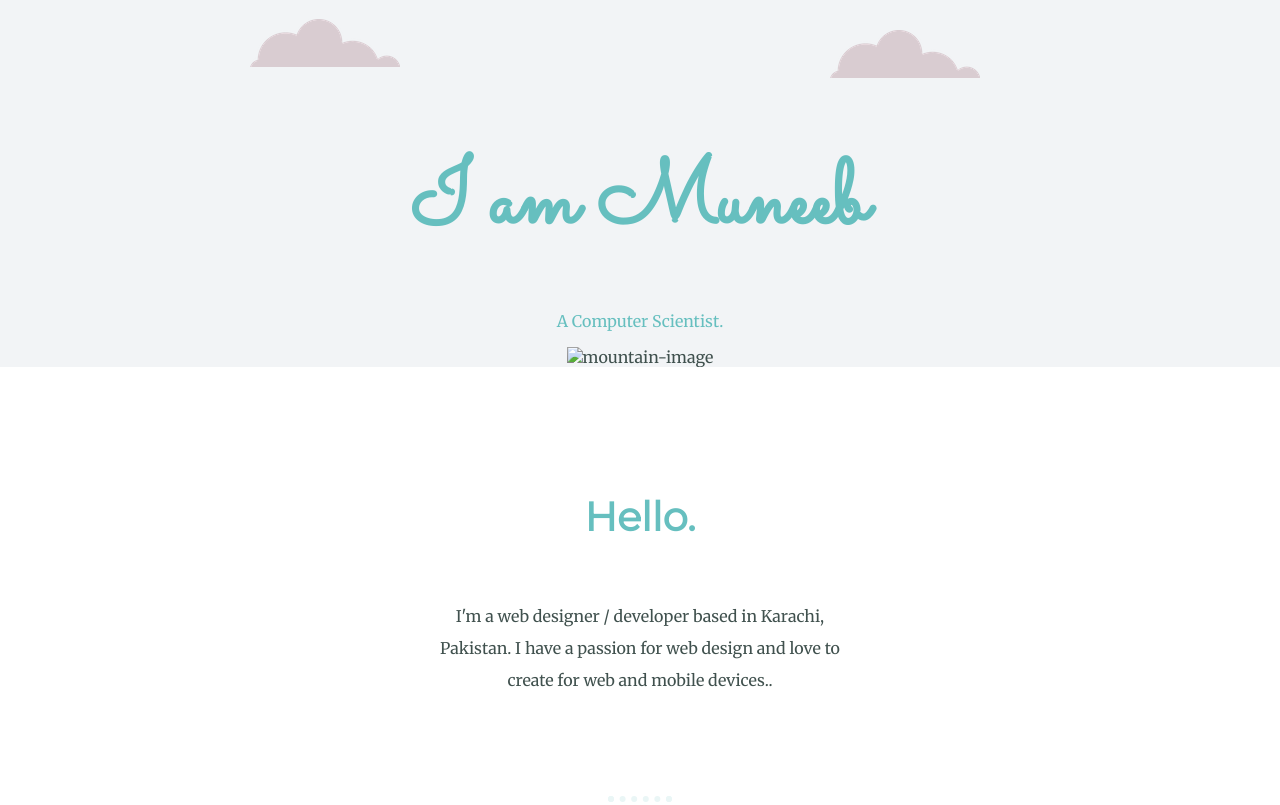
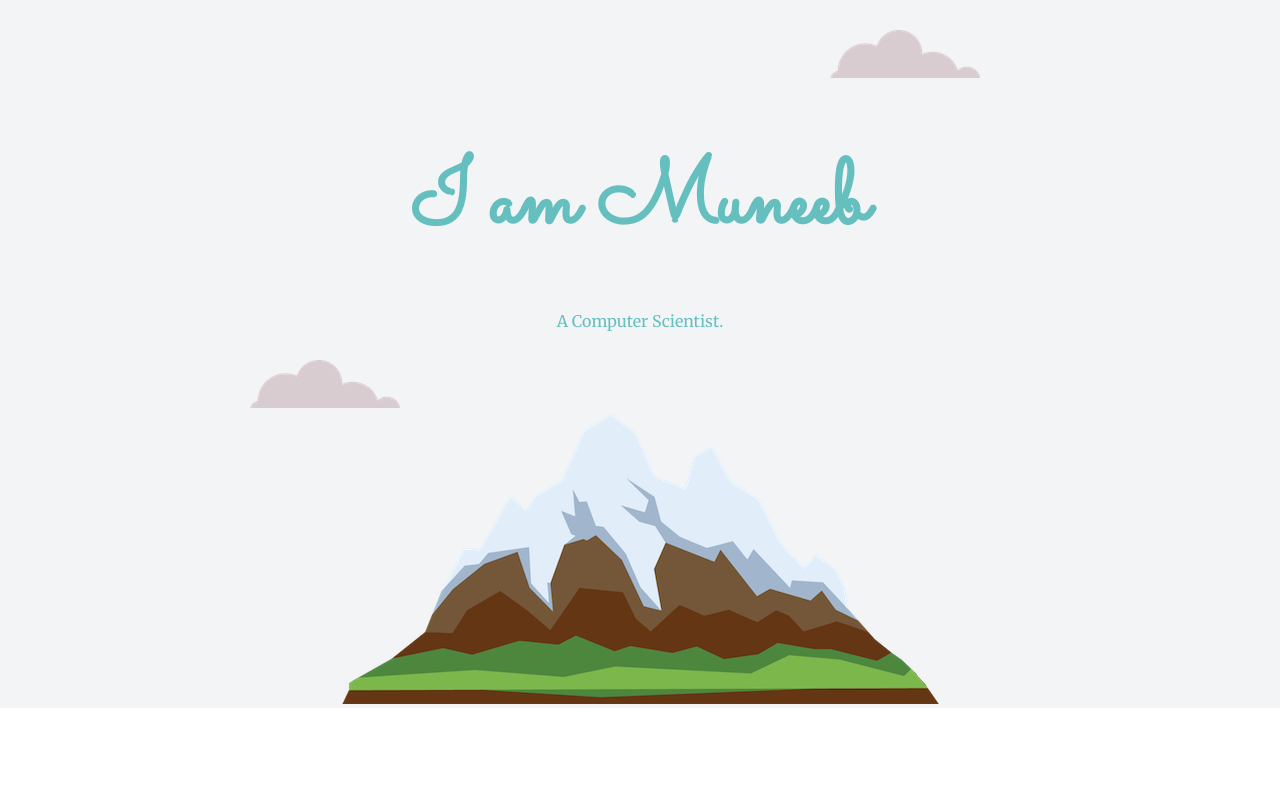
Before and after one commit to hussainghazali/Web-Programming-Assignment-02, a plain HTML site: page AboutMe.html in a window 1280 px wide. Shown: the top 805 px of the page. Drawn offline with Linux system fonts and the light colour scheme.

Commit message:
Update AboutMe.html

```diff
--- a/AboutMe.html
+++ b/AboutMe.html
@@ -4,7 +4,6 @@
     <meta charset="utf-8">
     <title>About Me</title>
     <link rel="stylesheet" href="style.css">
-    <link rel="icon" href="favicon.ico">
     <link href="https://fonts.googleapis.com/css?family=Merriweather|Montserrat|Sacramento&display=swap" rel="stylesheet">
   </head>
   <body>
@@ -15,7 +14,7 @@
   <p>A Computer Scientist.</p>
   </div>
   <img class="bottom-cloud" src="cloud.png" alt="cloud-image">
-  <img src="images/mountain.png" alt="mountain-image">
+  <img src="mountain.png" alt="mountain-image">
 </div>
 <div class="middle-container">
   <div class="profile">
```
